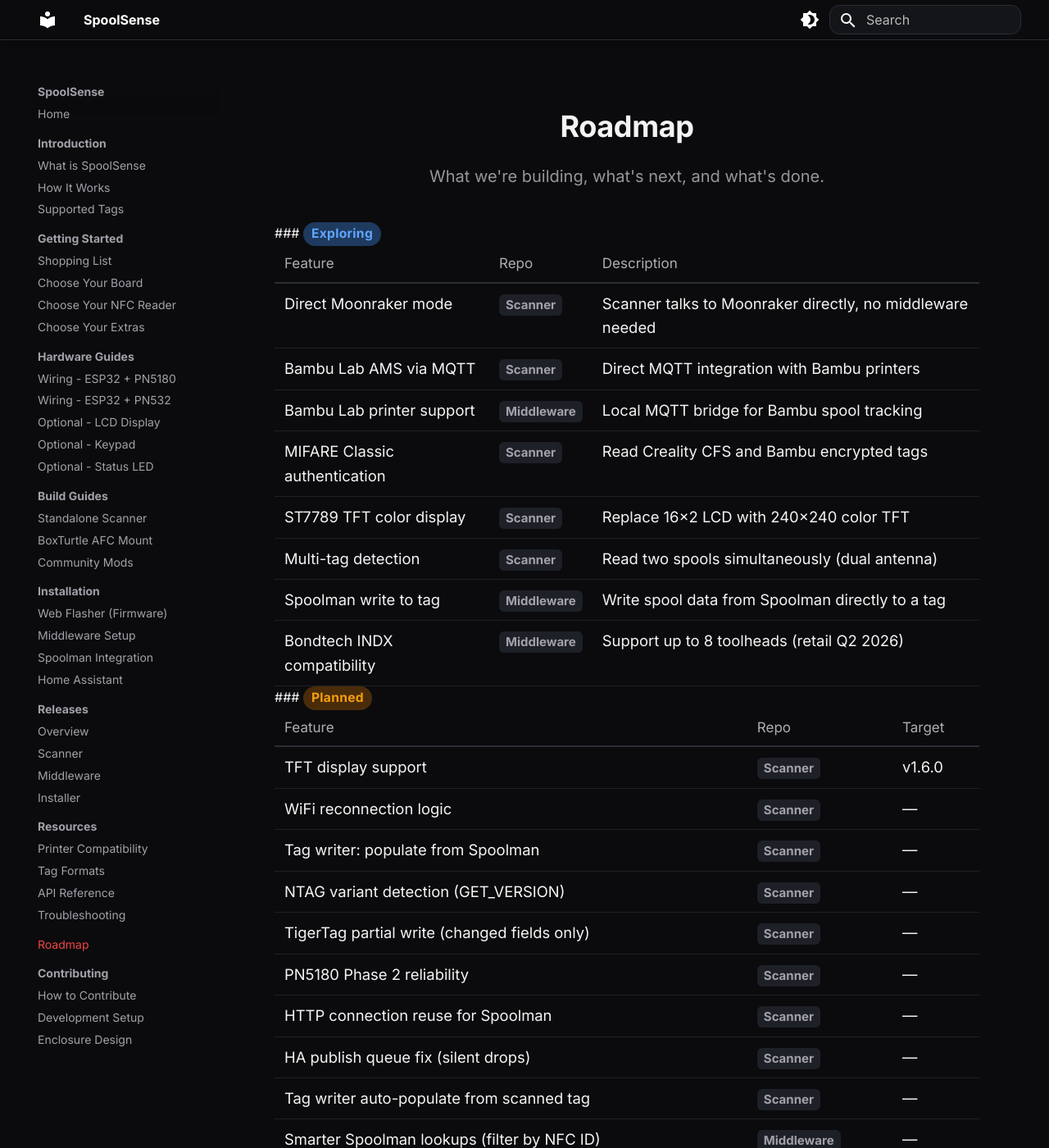
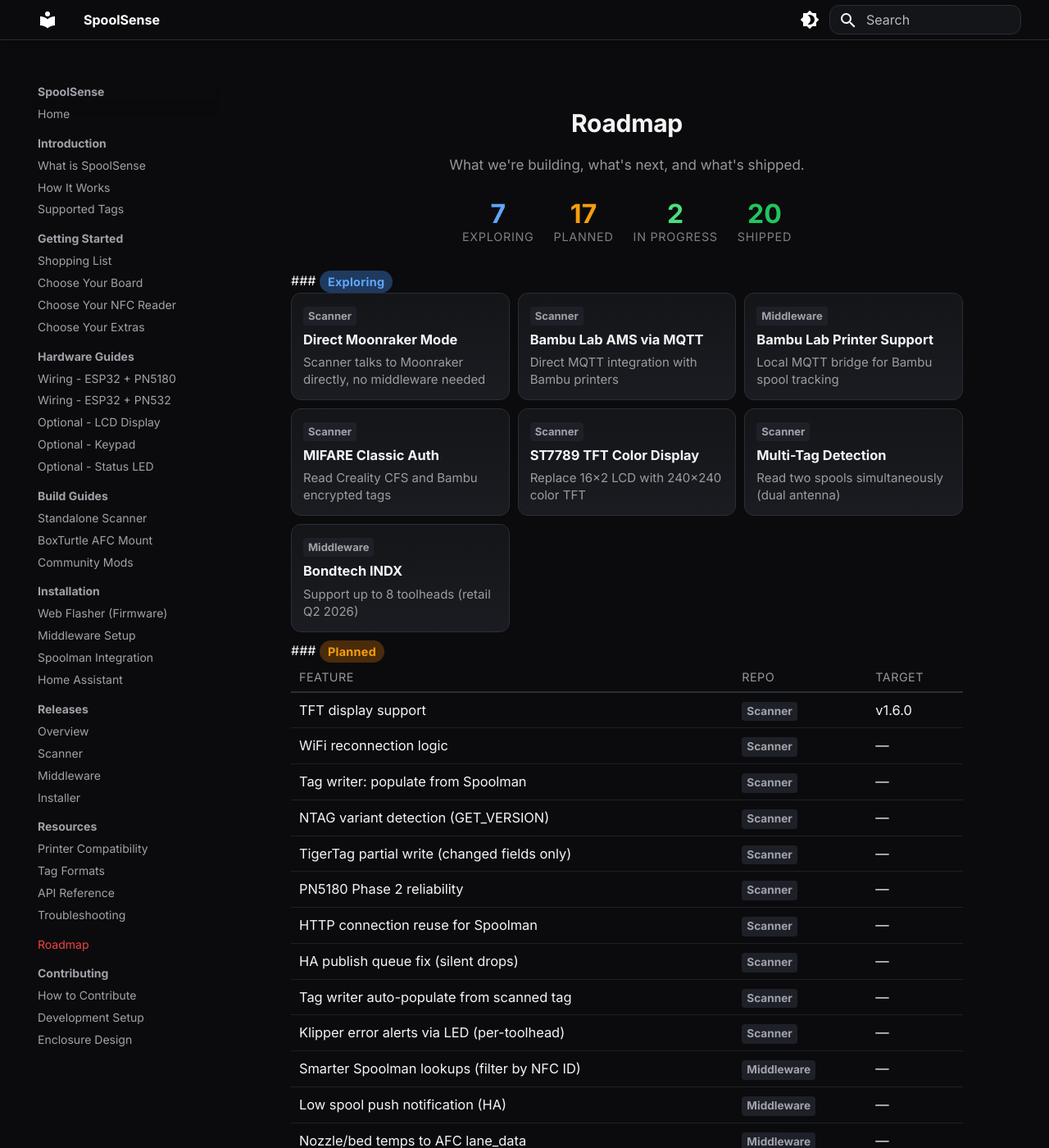
Before and after one commit to SpoolSense/spoolsense.org, an MkDocs documentation site: the page built from docs/roadmap.md, in a window 1280 px wide and 1400 px high. Shown: the whole window at 82% size. Built offline with MkDocs 1.6.1 and Material for MkDocs 9.7.7, drawn with Linux system fonts in a browser that asks for light colours; some of the changed text lies outside the part shown.

Commit message:
roadmap: smaller fonts, stats bar, explore cards, version badges, muted shipped rows

```diff
--- a/docs/roadmap.md
+++ b/docs/roadmap.md
@@ -12,71 +12,170 @@ hide:
 }
 
 .roadmap-hero h2 {
-  font-size: 1.8rem;
+  font-size: 1.5rem;
   font-weight: 800;
   margin: 0 0 0.25rem;
 }
 
 .roadmap-hero .subtitle {
-  font-size: 1rem;
+  font-size: 0.85rem;
   opacity: 0.6;
-  margin-bottom: 1.5rem;
+  margin-bottom: 1rem;
 }
 
+/* Stats bar */
+.roadmap-stats {
+  display: flex;
+  justify-content: center;
+  gap: 24px;
+  margin-bottom: 1.5rem;
+  flex-wrap: wrap;
+}
+
+.roadmap-stat {
+  text-align: center;
+}
+
+.roadmap-stat .num {
+  font-size: 1.6rem;
+  font-weight: 800;
+  line-height: 1;
+}
+
+.roadmap-stat .label {
+  font-size: 0.72rem;
+  opacity: 0.5;
+  text-transform: uppercase;
+  letter-spacing: 0.05em;
+}
+
+.stat-done .num { color: #22c55e; }
+.stat-progress .num { color: #4ade80; }
+.stat-planned .num { color: #f59e0b; }
+.stat-exploring .num { color: #60a5fa; }
+
+/* Section badges */
 .badge {
   display: inline-block;
   padding: 2px 10px;
   border-radius: 20px;
-  font-size: 0.78rem;
+  font-size: 0.72rem;
   font-weight: 700;
   letter-spacing: 0.02em;
+  vertical-align: middle;
 }
 .badge-exploring { background: #1e3a5f; color: #60a5fa; }
 .badge-planned   { background: #4a2c0a; color: #f59e0b; }
 .badge-progress  { background: #1a3a1a; color: #4ade80; }
 .badge-done      { background: #14532d; color: #22c55e; }
 
+/* Layout */
 .roadmap-section {
-  max-width: 900px;
-  margin: 0 auto 2rem;
+  max-width: 860px;
+  margin: 0 auto 1.5rem;
   padding: 0 1rem;
 }
 
 .roadmap-section h3 {
-  margin-bottom: 0.75rem;
+  font-size: 0.95rem;
+  margin-bottom: 0.5rem;
 }
 
+/* Cards for exploring */
+.explore-grid {
+  display: grid;
+  grid-template-columns: repeat(auto-fit, minmax(200px, 1fr));
+  gap: 10px;
+  margin-bottom: 0.5rem;
+}
+
+.explore-card {
+  padding: 14px;
+  border: 1px solid #2a2e36;
+  border-radius: 12px;
+  background: linear-gradient(180deg, #141519, #1a1c21);
+  transition: border-color 0.15s;
+}
+
+.explore-card:hover {
+  border-color: #60a5fa;
+}
+
+.explore-card .card-title {
+  font-weight: 700;
+  font-size: 0.82rem;
+  margin-bottom: 4px;
+}
+
+.explore-card .card-repo {
+  display: inline-block;
+  padding: 1px 6px;
+  border-radius: 4px;
+  font-size: 0.65rem;
+  font-weight: 600;
+  background: #1e2028;
+  color: #a1a1aa;
+  margin-bottom: 4px;
+}
+
+.explore-card .card-desc {
+  font-size: 0.75rem;
+  opacity: 0.6;
+  line-height: 1.4;
+}
+
+/* Tables */
 .roadmap-table {
   width: 100%;
   border-collapse: collapse;
+  font-size: 0.82rem;
 }
 
 .roadmap-table th {
   text-align: left;
-  padding: 8px 12px;
+  padding: 6px 10px;
   border-bottom: 2px solid #2a2e36;
-  font-size: 0.85rem;
-  opacity: 0.7;
+  font-size: 0.72rem;
+  opacity: 0.6;
+  text-transform: uppercase;
+  letter-spacing: 0.03em;
 }
 
 .roadmap-table td {
-  padding: 10px 12px;
+  padding: 8px 10px;
   border-bottom: 1px solid #1e2028;
-  font-size: 0.92rem;
 }
 
-.roadmap-table tr:hover {
+.roadmap-table tr:hover td {
   background: #141519;
 }
 
 .repo-tag {
   display: inline-block;
-  padding: 1px 8px;
-  border-radius: 6px;
-  font-size: 0.75rem;
+  padding: 1px 6px;
+  border-radius: 4px;
+  font-size: 0.68rem;
   font-weight: 600;
   background: #1e2028;
   color: #a1a1aa;
+}
+
+.version-tag {
+  display: inline-block;
+  padding: 1px 6px;
+  border-radius: 4px;
+  font-size: 0.68rem;
+  font-weight: 600;
+  background: #14532d;
+  color: #22c55e;
+}
+
+/* Completed: muted rows */
+.roadmap-table.completed td {
+  opacity: 0.65;
+}
+.roadmap-table.completed tr:hover td {
+  opacity: 1;
 }
 </style>
 
@@ -84,24 +183,57 @@ hide:
 
 <div class="roadmap-hero">
   <h2>Roadmap</h2>
-  <p class="subtitle">What we're building, what's next, and what's done.</p>
+  <p class="subtitle">What we're building, what's next, and what's shipped.</p>
+</div>
+
+<div class="roadmap-stats">
+  <div class="roadmap-stat stat-exploring"><div class="num">7</div><div class="label">Exploring</div></div>
+  <div class="roadmap-stat stat-planned"><div class="num">17</div><div class="label">Planned</div></div>
+  <div class="roadmap-stat stat-progress"><div class="num">2</div><div class="label">In Progress</div></div>
+  <div class="roadmap-stat stat-done"><div class="num">20</div><div class="label">Shipped</div></div>
 </div>
 
 <div class="roadmap-section">
 
 ### <span class="badge badge-exploring">Exploring</span>
 
-<table class="roadmap-table">
-<tr><th>Feature</th><th>Repo</th><th>Description</th></tr>
-<tr><td>Direct Moonraker mode</td><td><span class="repo-tag">Scanner</span></td><td>Scanner talks to Moonraker directly, no middleware needed</td></tr>
-<tr><td>Bambu Lab AMS via MQTT</td><td><span class="repo-tag">Scanner</span></td><td>Direct MQTT integration with Bambu printers</td></tr>
-<tr><td>Bambu Lab printer support</td><td><span class="repo-tag">Middleware</span></td><td>Local MQTT bridge for Bambu spool tracking</td></tr>
-<tr><td>MIFARE Classic authentication</td><td><span class="repo-tag">Scanner</span></td><td>Read Creality CFS and Bambu encrypted tags</td></tr>
-<tr><td>ST7789 TFT color display</td><td><span class="repo-tag">Scanner</span></td><td>Replace 16x2 LCD with 240x240 color TFT</td></tr>
-<tr><td>Multi-tag detection</td><td><span class="repo-tag">Scanner</span></td><td>Read two spools simultaneously (dual antenna)</td></tr>
-<tr><td>Spoolman write to tag</td><td><span class="repo-tag">Middleware</span></td><td>Write spool data from Spoolman directly to a tag</td></tr>
-<tr><td>Bondtech INDX compatibility</td><td><span class="repo-tag">Middleware</span></td><td>Support up to 8 toolheads (retail Q2 2026)</td></tr>
-</table>
+<div class="explore-grid">
+  <div class="explore-card">
+    <div class="card-repo">Scanner</div>
+    <div class="card-title">Direct Moonraker Mode</div>
+    <div class="card-desc">Scanner talks to Moonraker directly, no middleware needed</div>
+  </div>
+  <div class="explore-card">
+    <div class="card-repo">Scanner</div>
+    <div class="card-title">Bambu Lab AMS via MQTT</div>
+    <div class="card-desc">Direct MQTT integration with Bambu printers</div>
+  </div>
+  <div class="explore-card">
+    <div class="card-repo">Middleware</div>
+    <div class="card-title">Bambu Lab Printer Support</div>
+    <div class="card-desc">Local MQTT bridge for Bambu spool tracking</div>
+  </div>
+  <div class="explore-card">
+    <div class="card-repo">Scanner</div>
+    <div class="card-title">MIFARE Classic Auth</div>
+    <div class="card-desc">Read Creality CFS and Bambu encrypted tags</div>
+  </div>
+  <div class="explore-card">
+    <div class="card-repo">Scanner</div>
+    <div class="card-title">ST7789 TFT Color Display</div>
+    <div class="card-desc">Replace 16x2 LCD with 240x240 color TFT</div>
+  </div>
+  <div class="explore-card">
+    <div class="card-repo">Scanner</div>
+    <div class="card-title">Multi-Tag Detection</div>
+    <div class="card-desc">Read two spools simultaneously (dual antenna)</div>
+  </div>
+  <div class="explore-card">
+    <div class="card-repo">Middleware</div>
+    <div class="card-title">Bondtech INDX</div>
+    <div class="card-desc">Support up to 8 toolheads (retail Q2 2026)</div>
+  </div>
+</div>
 
 ### <span class="badge badge-planned">Planned</span>
 
@@ -116,9 +248,9 @@ hide:
 <tr><td>HTTP connection reuse for Spoolman</td><td><span class="repo-tag">Scanner</span></td><td>—</td></tr>
 <tr><td>HA publish queue fix (silent drops)</td><td><span class="repo-tag">Scanner</span></td><td>—</td></tr>
 <tr><td>Tag writer auto-populate from scanned tag</td><td><span class="repo-tag">Scanner</span></td><td>—</td></tr>
+<tr><td>Klipper error alerts via LED (per-toolhead)</td><td><span class="repo-tag">Scanner</span></td><td>—</td></tr>
 <tr><td>Smarter Spoolman lookups (filter by NFC ID)</td><td><span class="repo-tag">Middleware</span></td><td>—</td></tr>
 <tr><td>Low spool push notification (HA)</td><td><span class="repo-tag">Middleware</span></td><td>—</td></tr>
-<tr><td>Klipper error alerts via LED (per-toolhead)</td><td><span class="repo-tag">Scanner</span></td><td>—</td></tr>
 <tr><td>Nozzle/bed temps to AFC lane_data</td><td><span class="repo-tag">Middleware</span></td><td>—</td></tr>
 <tr><td>Resync AFC lock state on MQTT reconnect</td><td><span class="repo-tag">Middleware</span></td><td>—</td></tr>
 <tr><td>Moonraker websocket (replace polling)</td><td><span class="repo-tag">Middleware</span></td><td>—</td></tr>
@@ -134,31 +266,30 @@ hide:
 <tr><td>Creality rooted printer guide</td><td><span class="repo-tag">Docs</span></td><td>Compatible via Moonraker</td></tr>
 </table>
 
-### <span class="badge badge-done">Completed</span>
+### <span class="badge badge-done">Shipped</span>
 
-<table class="roadmap-table">
+<table class="roadmap-table completed">
 <tr><th>Feature</th><th>Repo</th><th>Version</th></tr>
-<tr><td>AP mode fallback + captive portal</td><td><span class="repo-tag">Scanner</span></td><td>v1.5.10</td></tr>
-<tr><td>Web flasher (browser-based flash)</td><td><span class="repo-tag">Docs</span></td><td>v1.5.10</td></tr>
-<tr><td>Tag writer dry temp/time auto-populate</td><td><span class="repo-tag">Scanner</span></td><td>v1.5.10</td></tr>
-<tr><td>3x4 matrix keypad (tool assignment)</td><td><span class="repo-tag">Scanner</span></td><td>v1.5.9</td></tr>
-<tr><td>PN532 NFC reader support</td><td><span class="repo-tag">Scanner</span></td><td>v1.5.9</td></tr>
-<tr><td>OpenTag3D read/write</td><td><span class="repo-tag">Scanner</span></td><td>v1.5.5</td></tr>
-<tr><td>TigerTag read/write</td><td><span class="repo-tag">Scanner</span></td><td>v1.5.0</td></tr>
-<tr><td>NFC+ UID registration (Spoolman)</td><td><span class="repo-tag">Scanner</span></td><td>v1.5.0</td></tr>
-<tr><td>Klipper/AFC middleware</td><td><span class="repo-tag">Middleware</span></td><td>v1.5.0</td></tr>
-<tr><td>Status LED (SK6812 / WS2812)</td><td><span class="repo-tag">Scanner</span></td><td>v1.5.0</td></tr>
-<tr><td>Web-based tag writer (all formats)</td><td><span class="repo-tag">Scanner</span></td><td>v1.5.0</td></tr>
-<tr><td>Orca Slicer lane data integration</td><td><span class="repo-tag">Middleware</span></td><td>v1.5.4</td></tr>
-<tr><td>Write loop prevention</td><td><span class="repo-tag">Middleware</span></td><td>v1.5.5</td></tr>
-<tr><td>Atomic toolhead activation</td><td><span class="repo-tag">Middleware</span></td><td>v1.5.5</td></tr>
-<tr><td>Tag writeback (remaining weight sync)</td><td><span class="repo-tag">Middleware</span></td><td>v1.5.5</td></tr>
-<tr><td>16x2 I2C LCD display</td><td><span class="repo-tag">Scanner</span></td><td>v1.4.0</td></tr>
-<tr><td>OTA firmware updates</td><td><span class="repo-tag">Scanner</span></td><td>v1.3.0</td></tr>
-<tr><td>Spoolman auto-sync</td><td><span class="repo-tag">Scanner</span></td><td>v1.2.0</td></tr>
-<tr><td>PN5180 NFC reader support</td><td><span class="repo-tag">Scanner</span></td><td>v1.0.0</td></tr>
-<tr><td>OpenPrintTag read/write</td><td><span class="repo-tag">Scanner</span></td><td>v1.0.0</td></tr>
-<tr><td>Home Assistant MQTT discovery</td><td><span class="repo-tag">Scanner</span></td><td>v1.0.0</td></tr>
+<tr><td>AP mode fallback + captive portal</td><td><span class="repo-tag">Scanner</span></td><td><span class="version-tag">v1.5.10</span></td></tr>
+<tr><td>Web flasher (browser-based flash)</td><td><span class="repo-tag">Docs</span></td><td><span class="version-tag">v1.5.10</span></td></tr>
+<tr><td>Tag writer dry temp/time auto-populate</td><td><span class="repo-tag">Scanner</span></td><td><span class="version-tag">v1.5.10</span></td></tr>
+<tr><td>3x4 matrix keypad (tool assignment)</td><td><span class="repo-tag">Scanner</span></td><td><span class="version-tag">v1.5.9</span></td></tr>
+<tr><td>PN532 NFC reader support</td><td><span class="repo-tag">Scanner</span></td><td><span class="version-tag">v1.5.9</span></td></tr>
+<tr><td>Tag writeback (remaining weight sync)</td><td><span class="repo-tag">Middleware</span></td><td><span class="version-tag">v1.5.5</span></td></tr>
+<tr><td>Write loop prevention</td><td><span class="repo-tag">Middleware</span></td><td><span class="version-tag">v1.5.5</span></td></tr>
+<tr><td>Atomic toolhead activation</td><td><span class="repo-tag">Middleware</span></td><td><span class="version-tag">v1.5.5</span></td></tr>
+<tr><td>OpenTag3D read/write</td><td><span class="repo-tag">Scanner</span></td><td><span class="version-tag">v1.5.5</span></td></tr>
+<tr><td>Orca Slicer lane data integration</td><td><span class="repo-tag">Middleware</span></td><td><span class="version-tag">v1.5.4</span></td></tr>
+<tr><td>TigerTag read/write</td><td><span class="repo-tag">Scanner</span></td><td><span class="version-tag">v1.5.0</span></td></tr>
+<tr><td>NFC+ UID registration (Spoolman)</td><td><span class="repo-tag">Scanner</span></td><td><span class="version-tag">v1.5.0</span></td></tr>
+<tr><td>Klipper/AFC middleware</td><td><span class="repo-tag">Middleware</span></td><td><span class="version-tag">v1.5.0</span></td></tr>
+<tr><td>Status LED (SK6812 / WS2812)</td><td><span class="repo-tag">Scanner</span></td><td><span class="version-tag">v1.5.0</span></td></tr>
+<tr><td>Web-based tag writer (all formats)</td><td><span class="repo-tag">Scanner</span></td><td><span class="version-tag">v1.5.0</span></td></tr>
+<tr><td>16x2 I2C LCD display</td><td><span class="repo-tag">Scanner</span></td><td><span class="version-tag">v1.4.0</span></td></tr>
+<tr><td>OTA firmware updates</td><td><span class="repo-tag">Scanner</span></td><td><span class="version-tag">v1.3.0</span></td></tr>
+<tr><td>Spoolman auto-sync</td><td><span class="repo-tag">Scanner</span></td><td><span class="version-tag">v1.2.0</span></td></tr>
+<tr><td>PN5180 NFC reader support</td><td><span class="repo-tag">Scanner</span></td><td><span class="version-tag">v1.0.0</span></td></tr>
+<tr><td>Home Assistant MQTT discovery</td><td><span class="repo-tag">Scanner</span></td><td><span class="version-tag">v1.0.0</span></td></tr>
 </table>
 
 </div>
```
